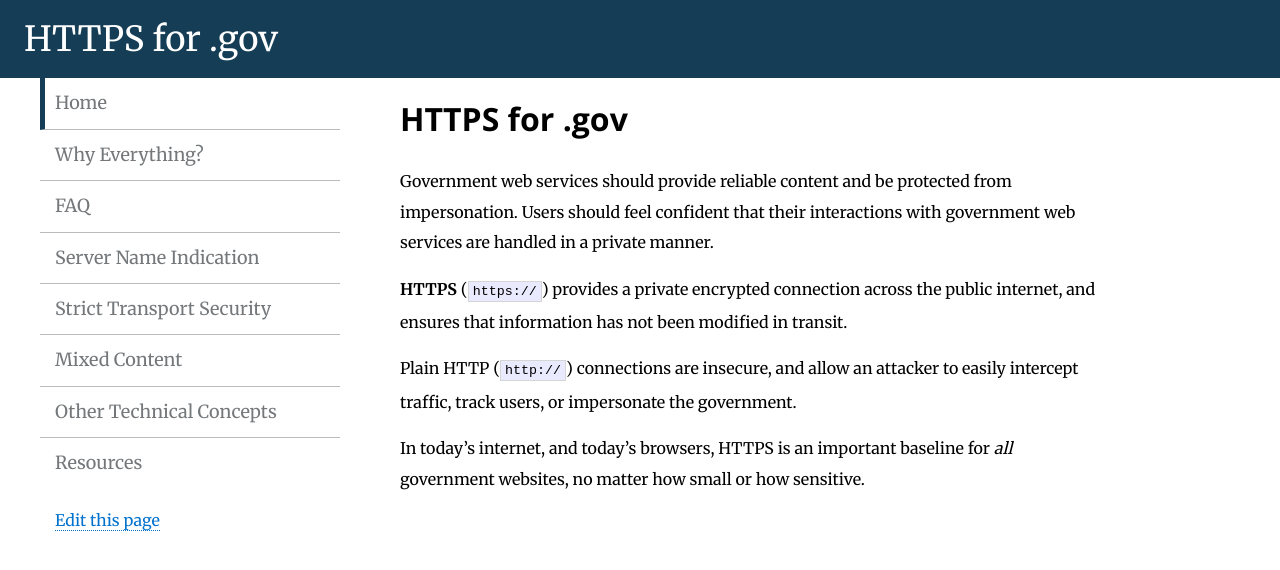
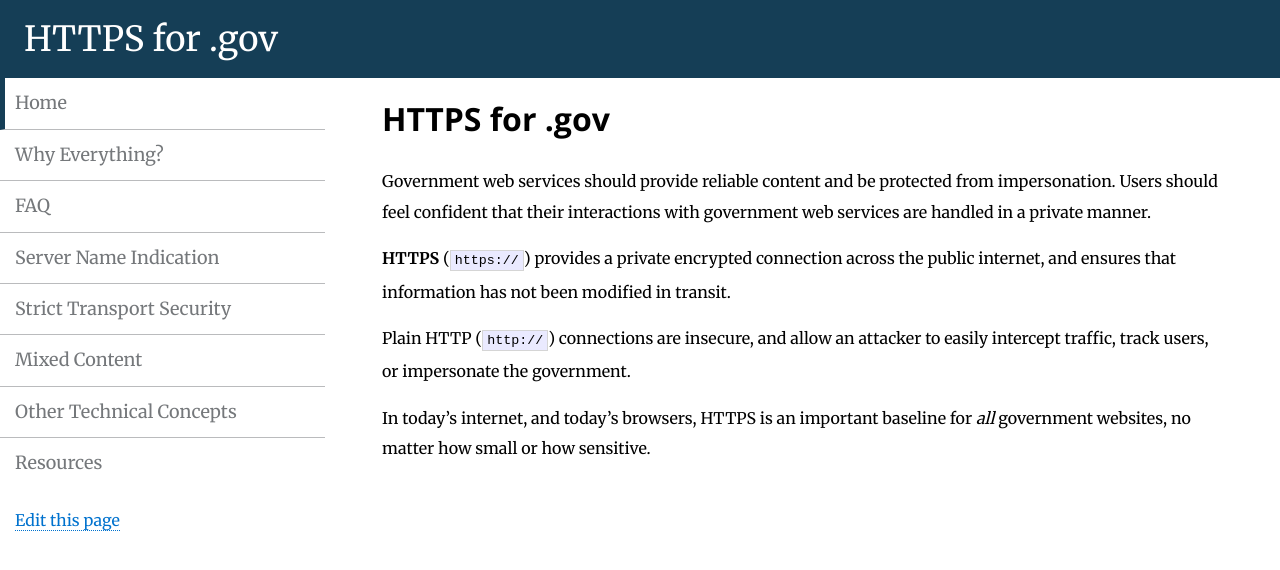
Before and after one commit to GSA/https, a Jekyll site: the page built from pages/index.md, in a window 1280 px wide. Shown: the top 570 px of the page. Built offline with Jekyll 4.4.1, drawn with Linux system fonts in a browser that asks for light colours; Markdown is read by kramdown in place of the engine named in the settings.

Commit message:
convert to a bourbon/neat grid system

```diff
--- a/_layouts/default.html
+++ b/_layouts/default.html
@@ -50,9 +50,9 @@
 
     {% include sidebar.html %}
 
-    <section id="main" class="main-content" role="main">
+    <article id="main" class="main-content" role="main">
       {{ content }}
-    </section>
+    </article>
 
   </div>
 </div>
--- a/assets/css/styles.css
+++ b/assets/css/styles.css
@@ -44,10 +44,10 @@ img {
   width: 700px; }
 
 /* Lists */
-.main-content ul {
+article ul {
   padding-left: 1.1em; }
 
-.main-content li {
+article li {
   margin-bottom: 1em; }
 
 li h3,
@@ -90,20 +90,13 @@ aside .sidebar-nav li:last-child {
 
 /* Layout */
 /* offset the fixed position header for jump links */
-section:before {
+article:before {
   display: block;
   content: "";
   height: 60px;
   margin: -60px 0 0; }
 
-.wrap {
-  max-width: 1200px;
-  margin: 0 auto;
-  padding-left: 20px;
-  padding-right: 20px; }
-
 header {
-  width: 100%;
   background-color: #153E56;
   padding: 1.5em;
   color: #ffffff; }
@@ -166,35 +159,40 @@ pre {
   padding: 10px; }
 
 /** Overall structure, desktop and mobile */
-header {
-  position: static; }
+aside {
+  float: left;
+  display: block;
+  margin-right: 2.35765%;
+  width: 25.36421%; }
+  aside:last-child {
+    margin-right: 0; }
 
-.wrap.content {
-  position: relative; }
-
-aside {
-  width: 25%;
-  left: 0%;
-  position: absolute; }
-
-.main-content {
-  left: 30%;
-  position: absolute;
-  max-width: 700px;
+article {
+  margin-left: 2.13245%;
+  float: left;
+  display: block;
+  margin-right: 2.35765%;
+  width: 65.88078%;
   margin-bottom: 20px; }
+  article:last-child {
+    margin-right: 0; }
 
 @media screen and (max-width: 40.5em) {
-  .wrap.content {
-    position: static; }
+  aside {
+    float: left;
+    display: block;
+    margin-right: 2.35765%;
+    width: 100%; }
+    aside:last-child {
+      margin-right: 0; }
 
-  aside {
-    position: static;
+  article {
+    float: left;
+    display: block;
+    margin-right: 2.35765%;
     width: 100%; }
-
-  .main-content {
-    margin-top: 1.5em;
-    position: static;
-    width: 100%; } }
+    article:last-child {
+      margin-right: 0; } }
 /* Links */
 /* for hover effects */
 a {
```
Also changed, not shown: assets/_sass/styles.scss (+15 -34 lines), 1 other file.
